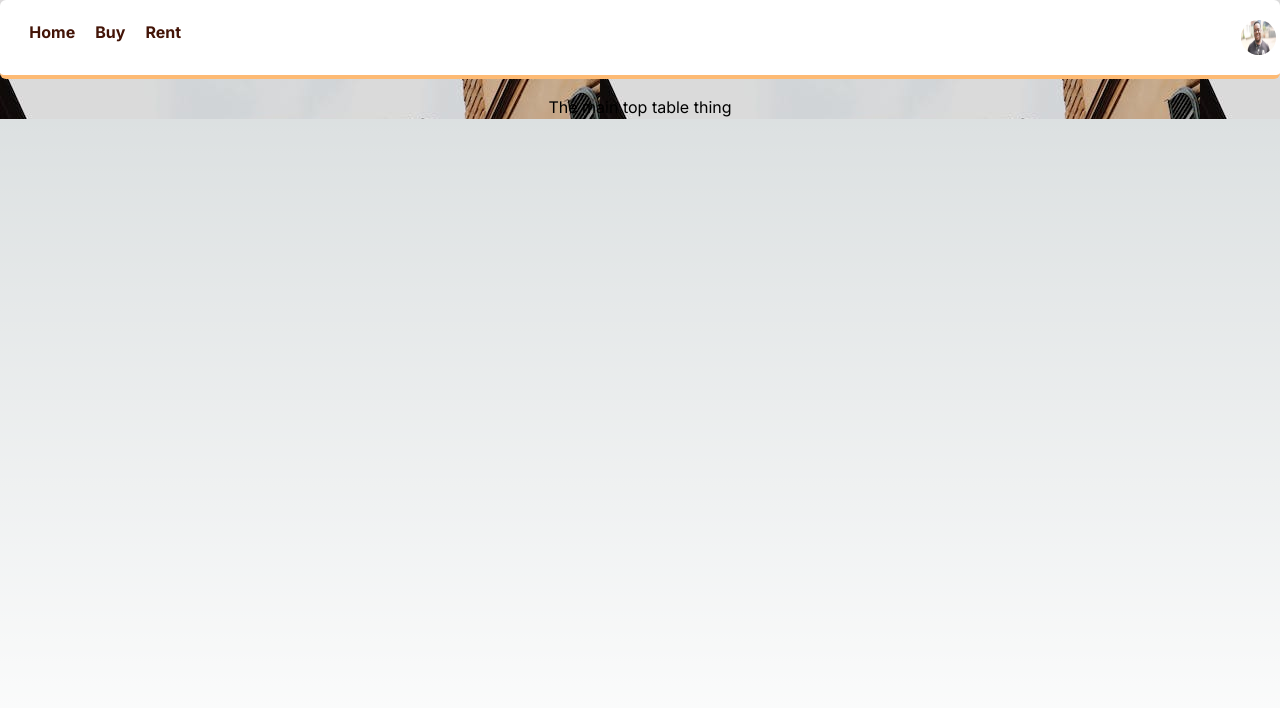
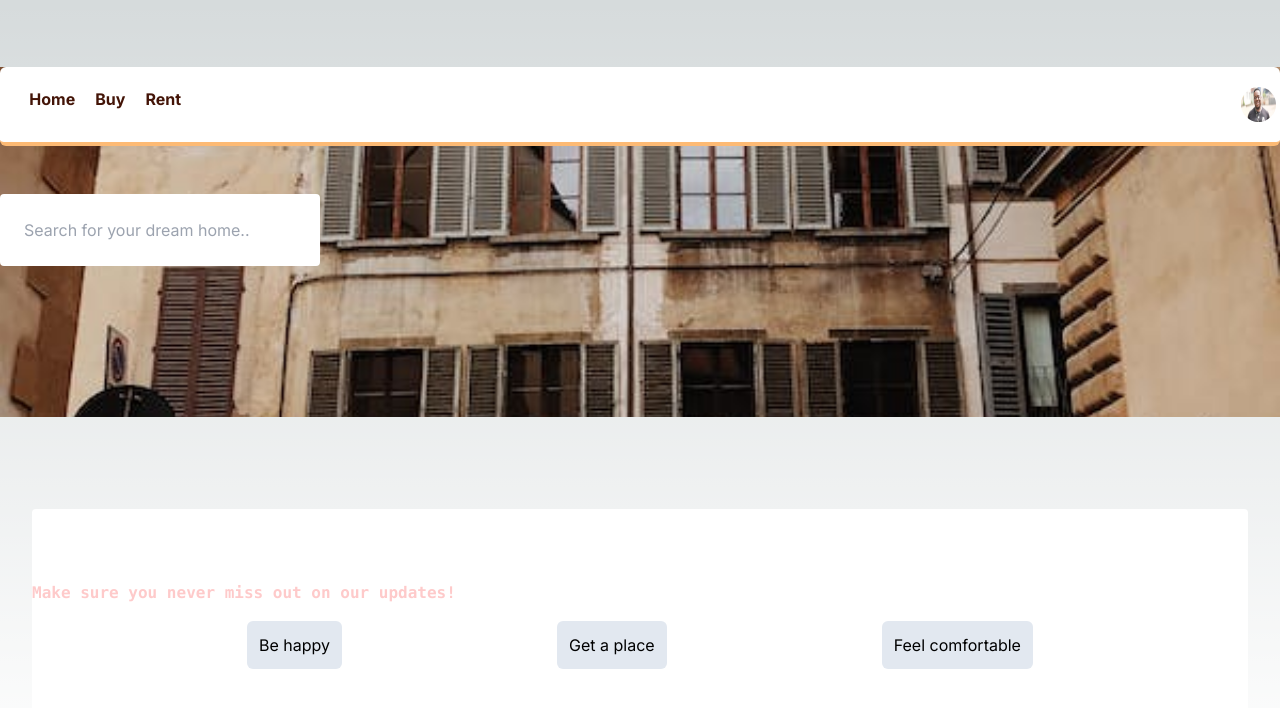
Before and after one commit to Royweru/blocks-real-estate-next-14, a Next.js app: page / in a window 1280 px wide. Shown: the top 708 px of the page. Built offline with nearby package versions, Linux system fonts and the light colour scheme.

Commit message:
modified:   app/page.tsx 	new file:   components/search-bar.tsx 	new file:   components/show-case.tsx

```diff
--- a/app/page.tsx
+++ b/app/page.tsx
@@ -1,11 +1,16 @@
 import Image from "next/image";
 import { Navbar } from "@/components/Navbar/main-navbar";
+import SearchBar from "@/components/search-bar";
+import ShowCase from "@/components/show-case";
 export default function Home() {
   return (
-    <main className="flex min-h-screen flex-col  justify-between p-0 w-full ">
-      <div className=" relative w-full bg-[url('/images/bg1.jpeg')] flex flex-col justify-start items-center space-y-8">
+    <main className="flex min-h-screen flex-col justify-evenly w-full ">
+      <div className=" w-full h-[350px] bg-[url('/images/bg1.jpeg')] flex flex-col justify-start items-start space-y-8 bg-cover bg-center">
         <Navbar />
-        The main top table thing
+        <SearchBar />
+      </div>
+      <div className=" w-full px-8 flex justify-center items-center mt-6">
+          <ShowCase />
       </div>
     </main>
   );
--- /dev/null
+++ b/components/search-bar.tsx
@@ -0,0 +1,9 @@
+import React from 'react'
+
+const SearchBar = () => {
+  return (
+    <input type="text" placeholder="Search for your dream home.." className="input input-bordered input-primary w-full max-w-xs p-6 rounded" />
+  )
+}
+
+export default SearchBar
--- /dev/null
+++ b/components/show-case.tsx
@@ -0,0 +1,47 @@
+import { Home, LandPlot, SpaceIcon } from "lucide-react";
+import React from "react";
+
+const divContent = [
+  {
+    icon: Home,
+    id: 1,
+    description:
+      "Be happy",
+  },
+  {
+    icon: SpaceIcon,
+    id: 2,
+
+    description:
+      "Get a place",
+  },
+  {
+    icon: LandPlot,
+    id: 3,
+    description:
+      "Feel comfortable",
+  },
+];
+const ShowCase = () => {
+  return (
+    <>
+      <section className="  bg-white flex flex-col justify-start w-full py-16 rounded gap-y-4">
+        <h1 className=" mt-2 text-red-200 font-bold font-mono ">
+          Make sure you never miss out on our updates!
+        </h1>
+        <div className=" flex justify-evenly items-center">
+        {divContent.map((box) => (
+          <div
+            key={box.id}
+            className=" flex flex-col justify-center items-center p-3 rounded-md bg-slate-200"
+          >
+            {box.description}
+          </div>
+        ))}
+        </div>
+      </section>
+    </>
+  );
+};
+
+export default ShowCase;
```
